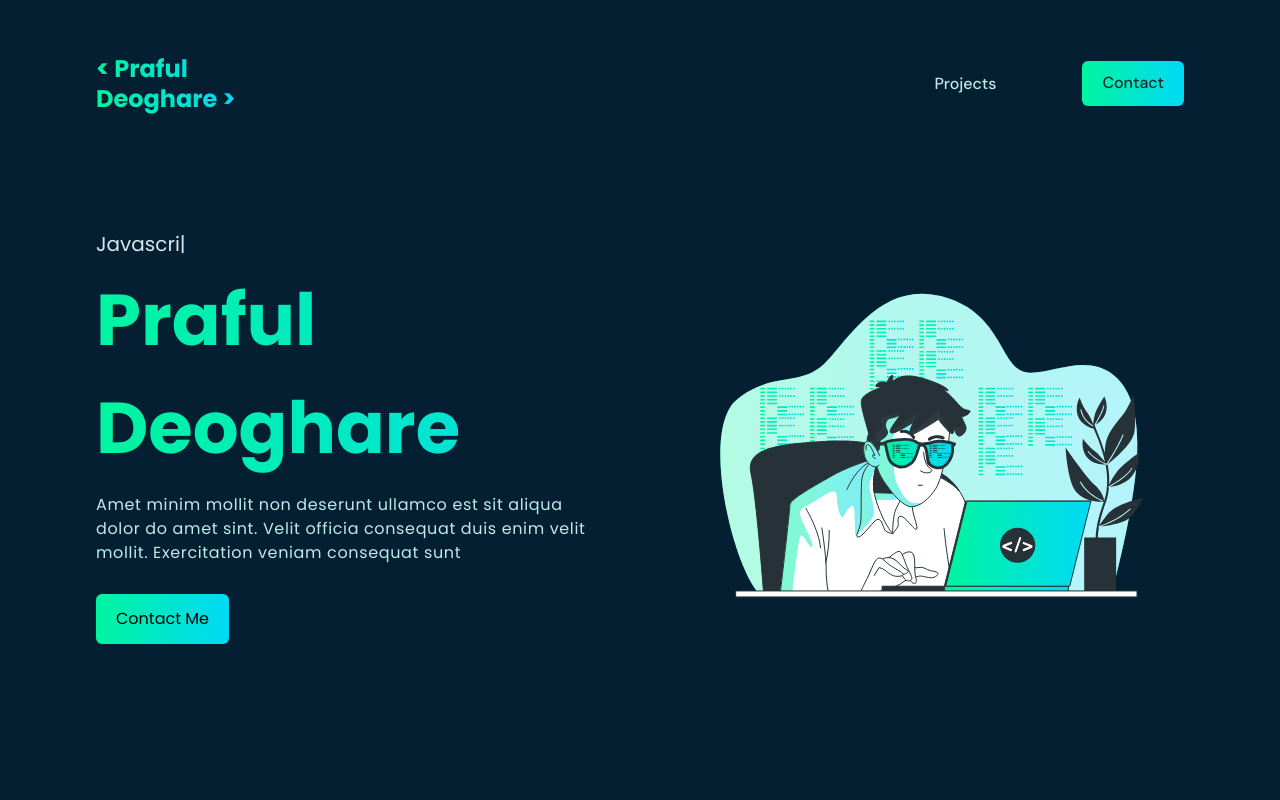
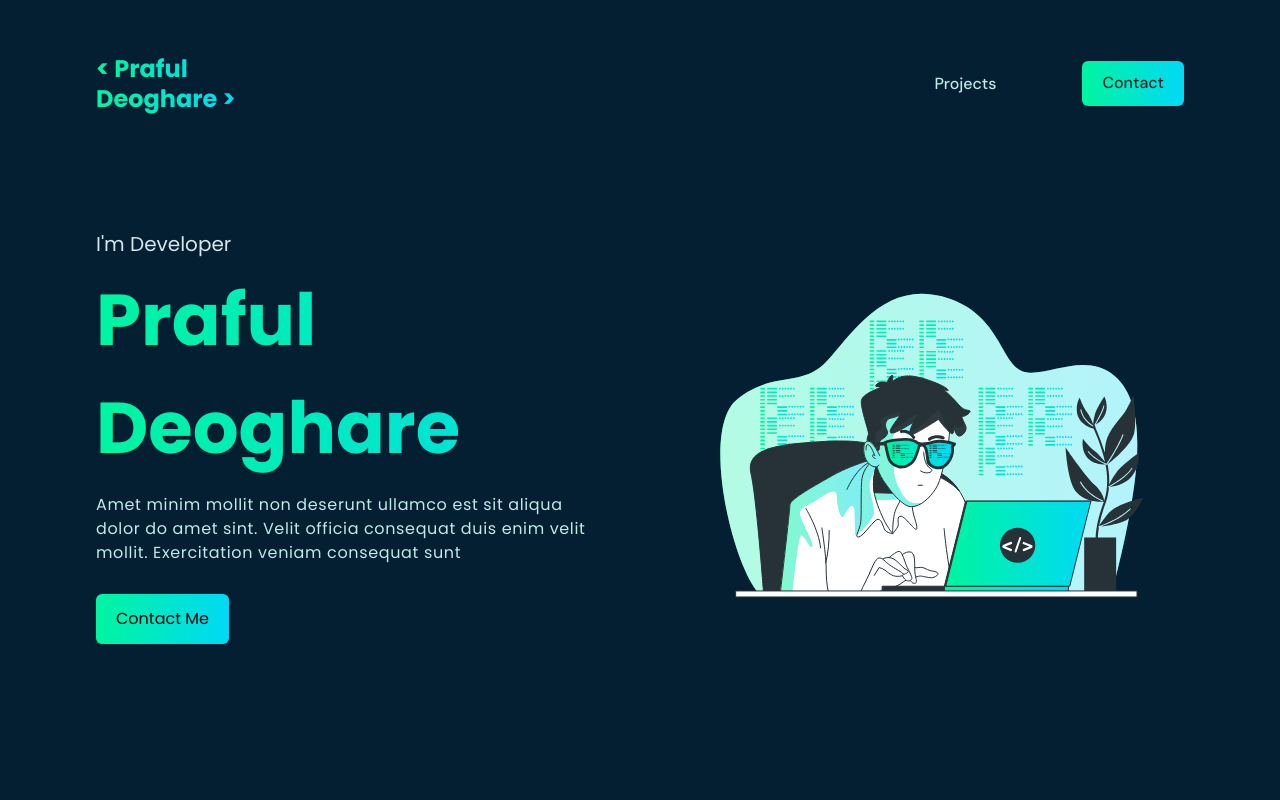
Before and after one commit to Prafuldeoghare/Portfolio, a React (Vite) app: page / in a window 1280 px wide. Shown: the top 800 px of the page. Built offline with nearby package versions, Linux system fonts and the light colour scheme.

Commit message:
first commit

```diff
--- a/package.json
+++ b/package.json
@@ -11,7 +11,6 @@
   "dependencies": {
     "react": "^18.2.0",
     "react-dom": "^18.2.0",
-    "react-typed": "^1.2.0",
     "styled-components": "^5.3.6"
   },
   "devDependencies": {
--- a/src/Components/Hero.tsx
+++ b/src/Components/Hero.tsx
@@ -1,4 +1,3 @@
-import Typed from "react-typed";
 import styled from "styled-components";
 import Profile from "../Assets/Image.tsx/Profile";
 
@@ -220,14 +219,7 @@ function Hero() {
       </NavContainer>
       <Main>
         <HeroText>
-          <HeroTitle>
-            <Typed
-              strings={["I'm Developer", "Javascript Enthusiastic"]}
-              typeSpeed={50}
-              backSpeed={70}
-              loop
-            />
-          </HeroTitle>
+          <HeroTitle>I'm Developer</HeroTitle>
           <HeroName>Praful Deoghare</HeroName>
           <HeroDescription>
             Amet minim mollit non deserunt ullamco est sit aliqua dolor do amet
```
Also changed, not shown: 1 other file (tests, documents, lock files or other folders).
